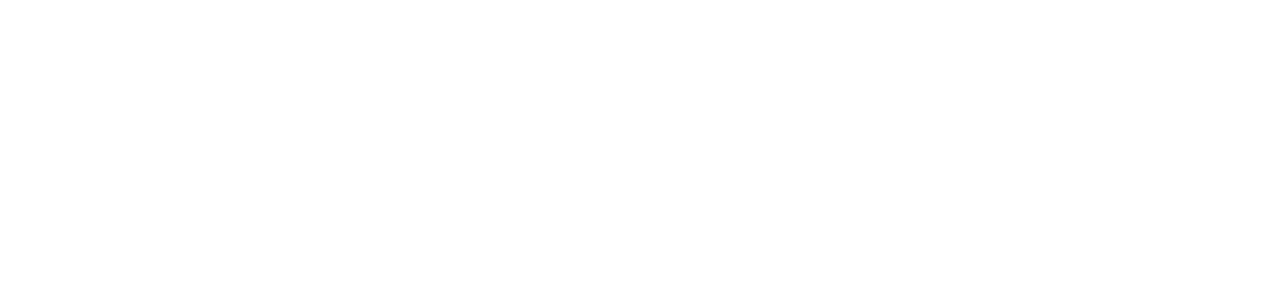
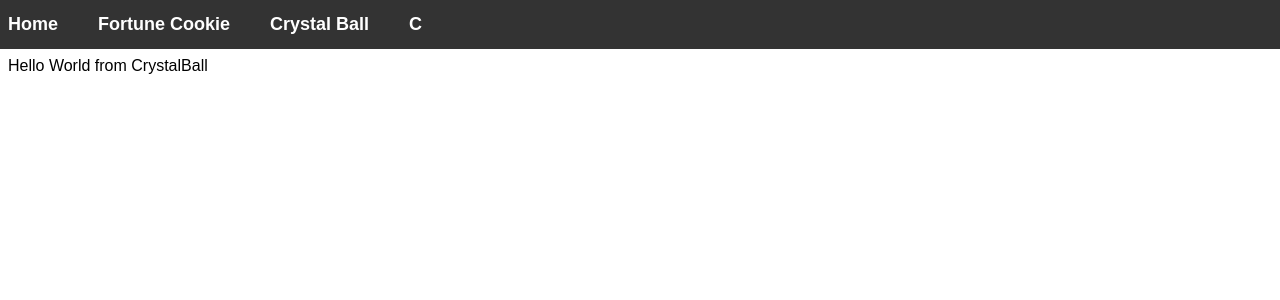
Before and after one commit to nshiff/fortune-teller, a React (Vite) app: page /crystal-ball in a window 1280 px wide. Before the commit this address had no page. Shown: the top 300 px of the page. Built offline with nearby package versions, Linux system fonts and the light colour scheme.

Commit message:
wip - refactor - rename

```diff
--- a/src/components/Header.tsx
+++ b/src/components/Header.tsx
@@ -11,7 +11,7 @@
           <Link to="/fortune-cookie">Fortune Cookie</Link>
         </li>
         <li>
-          <Link to="/b">B</Link>
+          <Link to="/crystal-ball">Crystal Ball</Link>
         </li>
         <li>
           <Link to="/c">C</Link>
--- a/src/index.css
+++ b/src/index.css
@@ -1,7 +1,6 @@
 nav {
   background-color: #333;
   overflow: hidden;
-  position: fixed;
   top: 0;
   width: 100%;
   z-index: 1000;
@@ -42,5 +41,4 @@
 
 main {
   margin: 8px;
-  padding-top: 50px; /* To prevent content from being hidden under the fixed nav bar */
 }
--- a/src/main.tsx
+++ b/src/main.tsx
@@ -4,7 +4,7 @@
 import App from "./App.tsx";
 import { BrowserRouter, Routes, Route } from "react-router";
 import { FortuneCookie } from "./routes/FortuneCookie.tsx";
-import { RouteB } from "./routes/RouteB.tsx";
+import { CrystalBall } from "./routes/CrystalBall.tsx";
 import { RouteC } from "./routes/RouteC.tsx";
 import { Layout } from "./components/Layout.tsx";
 
@@ -15,7 +15,7 @@
         <Route path="/" element={<Layout />}>
           <Route index element={<App />} />
           <Route path="fortune-cookie" element={<FortuneCookie />} />
-          <Route path="b" element={<RouteB />} />
+          <Route path="crystal-ball" element={<CrystalBall />} />
           <Route path="c" element={<RouteC />} />
         </Route>
       </Routes>
--- /dev/null
+++ b/src/routes/CrystalBall.tsx
@@ -0,0 +1,3 @@
+export function CrystalBall() {
+  return <div>Hello World from CrystalBall</div>;
+}
--- a/src/routes/RouteB.tsx
+++ /dev/null
@@ -1,3 +0,0 @@
-export function RouteB() {
-  return <div>Hello World from B</div>;
-}
```
